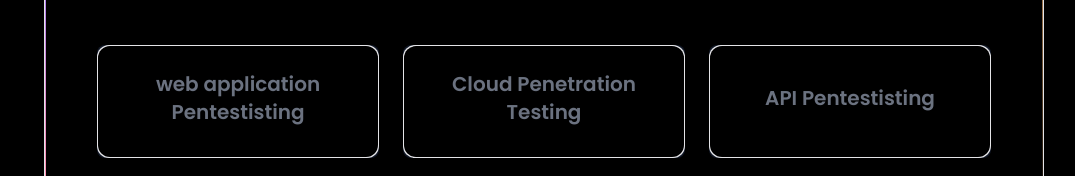
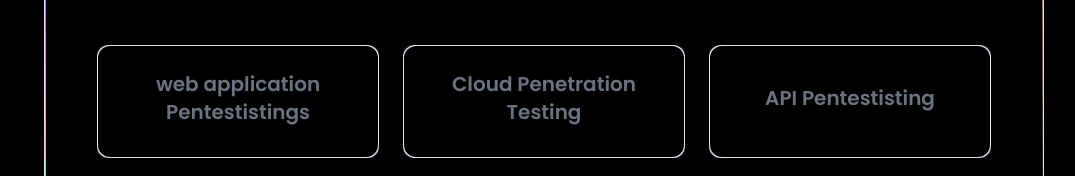
Before and after one commit to sujaykumar007/cyberprobe-X, a Next.js app: page /services in a window 1280 px wide. Shown: the part 436-612 px from the top of the page, without its empty margins (96-1171 px from the left). Built offline with nearby package versions, Linux system fonts and the light colour scheme.

Commit message:
card change

```diff
--- a/app/custom-components/ServiceHero.tsx
+++ b/app/custom-components/ServiceHero.tsx
@@ -5,7 +5,7 @@ export default function ServiceHero() {
     const services = [
         {
           id: 1,
-          name: "web application Pentestisting",
+          name: "web application Pentestistings",
           description: "Identifying and fixing security vulnerabilities in web applications",
         },
         {
```
